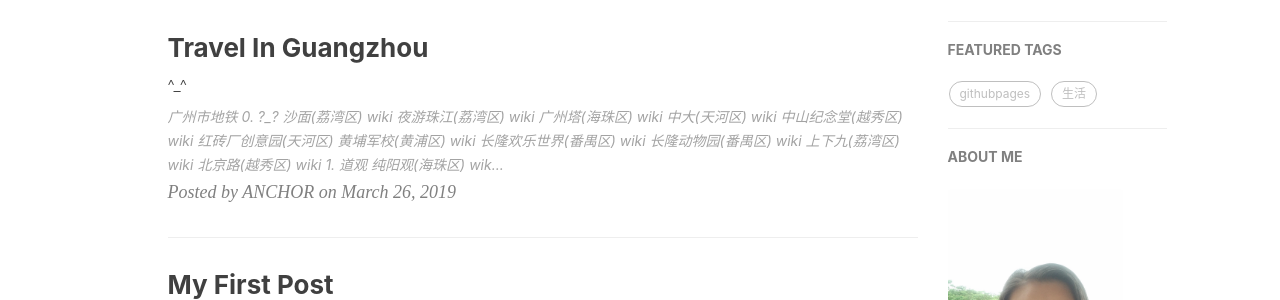
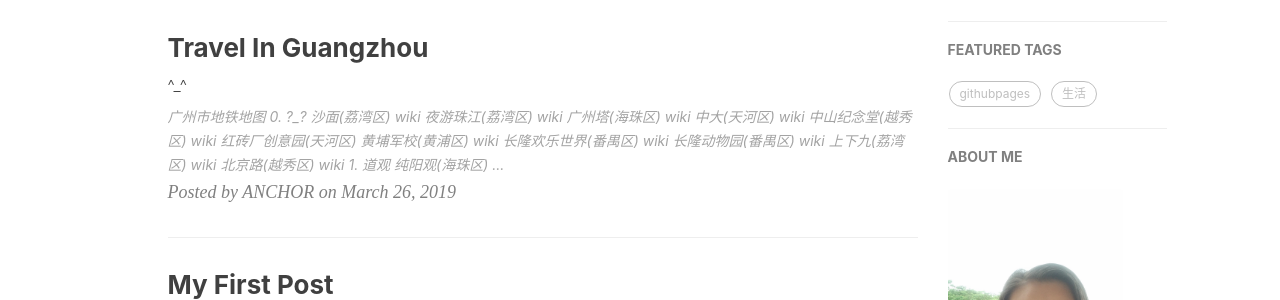
Before and after one commit to anchor2017/anchor2017.github.io, a Jekyll site: the page built from index.html, in a window 1280 px wide. Shown: the part 437-737 px from the top of the page. Built offline with Jekyll 4.4.1, drawn with Linux system fonts in a browser that asks for light colours; nearby versions of some CDN libraries; the list of posts is cut into pages by our own code; comment, search, counter and statistics services are not loaded.

Commit message:
Update 2019-03-26-In-Guangzhou-2019.md

```diff
--- a/_posts/2019-03-26-In-Guangzhou-2019.md
+++ b/_posts/2019-03-26-In-Guangzhou-2019.md
@@ -15,7 +15,8 @@ mermaid: true
 [](https://raw.githubusercontent.com/anchor2017/anchor2017.github.io/master/img/bg-gz-2.jpg)
 ![](https://raw.githubusercontent.com/anchor2017/anchor2017.github.io/master/img/bg-gz-3.jpg)
 ![](http://imgbdb2.bendibao.com/gzbdb/201812/26/20181226085616_27312.gif)
-[广州市地铁](http://imgbdb2.bendibao.com/gzbdb/201812/26/20181226085616_27312.gif)
+
+### [广州市地铁地图](http://imgbdb2.bendibao.com/gzbdb/201812/26/20181226085616_27312.gif)
 
 ### 0. ?_?
 
```
